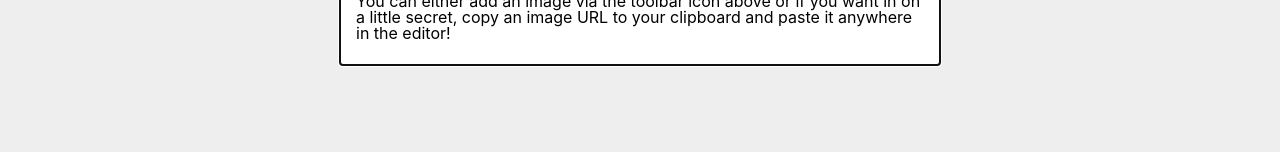
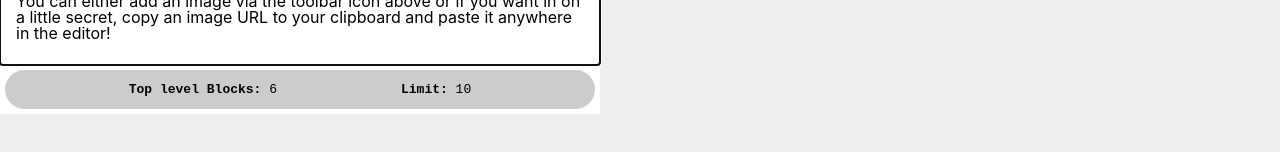
Before and after one commit to arifpro/slate-editor-mini, a React (Create React App) app: page / in a window 1280 px wide. Shown: the part 688-840 px from the top of the page. Built offline with nearby package versions, Linux system fonts and the light colour scheme.

Commit message:
block count and save functionality control

```diff
--- a/src/components/HomePage/BlockCount.jsx
+++ b/src/components/HomePage/BlockCount.jsx
@@ -1,34 +1,54 @@
-const BlockCount = (options) => {
-    const blockLimit = options.blockLimit || 'unlimited';
+/* eslint-disable no-shadow */
+/* eslint-disable no-unused-vars */
+/* eslint-disable array-callback-return */
+import { useEffect } from 'react';
+import { Node } from 'slate';
+import { useSlate } from 'slate-react';
+
+const BlockCount = ({ blockLimitation, setIsSaveBtnOn }) => {
+    const editor = useSlate();
+    const blockLimit = blockLimitation || 'unlimited';
     let blockCount = 0;
 
-    return {
-        blockLimit,
-        blockCount,
-        checkLimitCrossed() {
-            return blockLimit < blockCount;
-        },
-        renderEditor({ value }, editor, next) {
-            const children = next();
-            console.log('Blocks length', value.document.getBlocks());
-            blockCount = value.document.getBlocks().size;
+    if (editor.children.length === 1) {
+        if (editor.children[0].children[0].text === '') {
+            blockCount = 0;
+        } else {
+            blockCount = 1;
+        }
+    } else if (editor.children.length > 1) {
+        blockCount = editor.children.length;
+    }
+
+    useEffect(() => {
+        if (blockLimit === 'unlimited') {
+            setIsSaveBtnOn(true);
+        } else if (blockLimit <= blockCount) {
+            setIsSaveBtnOn(false);
+        } else {
+            setIsSaveBtnOn(true);
+        }
+    }, [blockCount, blockLimit, setIsSaveBtnOn]);
+
     return (
-                <div>
-                    <div>{children}</div>
         <div
             style={{
-                            marginTop: '10px',
-                            padding: '12px',
-                            backgroundColor: '#ebebeb',
-                            display: 'block',
+                background: '#cccccc',
+                margin: '0.3rem',
+                borderRadius: '25px',
+                display: 'flex',
+                justifyContent: 'space-evenly',
+                fontFamily: 'monospace',
             }}
         >
-                        Top level Blocks: {blockCount} <br /> Limit: {blockLimit}
-                    </div>
+            <p>
+                <strong>Top level Blocks:</strong> {blockCount}
+            </p>
+            <p>
+                <strong>Limit:</strong> {blockLimit}
+            </p>
         </div>
     );
-        },
-    };
 };
 
 export default BlockCount;
--- a/src/components/HomePage/CustomSlateEditor.jsx
+++ b/src/components/HomePage/CustomSlateEditor.jsx
@@ -18,8 +18,7 @@ import { createEditor } from 'slate';
 import { withHistory } from 'slate-history';
 import { Editable, Slate, withReact } from 'slate-react';
 import { HOTKEYS, initialValue } from '../../data';
-import { Element, Leaf, Toolbar } from './custom';
-import { getExistingValue, toggleMark, withImages } from './helper';
+import BlockCount from './BlockCount';
 import {
     BlockButton,
     CancelButton,
@@ -29,6 +28,8 @@ import {
     SaveButton,
     UploadImageButton,
 } from './buttons';
+import { Element, Leaf, Toolbar } from './custom';
+import { getExistingValue, toggleMark, withImages } from './helper';
 import { isMarkActive } from './validation';
 
 const CustomSlateEditor = () => {
@@ -37,7 +38,8 @@ const CustomSlateEditor = () => {
     const renderElement = useCallback((props) => <Element {...props} />, []);
     const renderLeaf = useCallback((props) => <Leaf {...props} />, []);
     const editor = useMemo(() => withImages(withHistory(withReact(createEditor()))), []);
-    const [selectedText, setSelectedText] = useState('');
+    const [selectedText, setSelectedText] = useState({});
+    const [isSaveBtnOn, setIsSaveBtnOn] = useState(true);
 
     return (
         <Slate editor={editor} ref={textArea} value={value} onChange={(v) => setValue(v)}>
@@ -58,7 +60,7 @@ const CustomSlateEditor = () => {
                     icon={<MdFormatIndentIncrease />}
                     setSelectedText={setSelectedText}
                 />
-                <SaveButton value={value} />
+                <SaveButton value={value} isSaveBtnOn={isSaveBtnOn} />
                 <CancelButton setValue={setValue} />
             </Toolbar>
             <Editable
@@ -81,8 +83,11 @@ const CustomSlateEditor = () => {
                     if (e.shiftKey) {
                         if (e.shiftKey && e.key === 'Tab') {
                             e.preventDefault();
-                            isMarkActive(selectedText, 'indent');
-                            toggleMark(selectedText, 'indent');
+                            if (selectedText?.format === 'indent') {
+                                isMarkActive(editor, 'indent');
+                                toggleMark(editor, 'indent');
+                                console.log('shift+tab => ', selectedText);
+                            }
                         }
                     }
 
@@ -90,12 +95,16 @@ const CustomSlateEditor = () => {
                     if (e.key === 'Tab') {
                         if (!e.shiftKey && e.key === 'Tab') {
                             e.preventDefault();
-                            isMarkActive(selectedText, 'indent');
-                            toggleMark(selectedText, 'indent');
+                            if (selectedText?.format === 'indent') {
+                                isMarkActive(editor, 'indent');
+                                toggleMark(editor, 'indent');
+                                console.log('tab => ', selectedText);
+                            }
                         }
                     }
                 }}
             />
+            <BlockCount blockLimitation={10} setIsSaveBtnOn={setIsSaveBtnOn} />
         </Slate>
     );
 };
--- a/src/components/HomePage/buttons/BlockButton.jsx
+++ b/src/components/HomePage/buttons/BlockButton.jsx
@@ -5,6 +5,7 @@ import { isBlockActive } from '../validation';
 
 const BlockButton = ({ format, icon }) => {
     const editor = useSlate();
+
     return (
         <Button
             active={isBlockActive(editor, format)}
--- a/src/components/HomePage/buttons/CancelButton.jsx
+++ b/src/components/HomePage/buttons/CancelButton.jsx
@@ -7,7 +7,7 @@ const CancelButton = ({ setValue }) => {
     const onCancel = () => {
         setValue(getExistingValue());
         setTimeout(() => {
-            alert('restores to the old saved content');
+            alert('restored to the old saved content');
         }, 1);
     };
 
--- a/src/components/HomePage/buttons/MarkTab.jsx
+++ b/src/components/HomePage/buttons/MarkTab.jsx
@@ -5,13 +5,14 @@ import { isMarkActive } from '../validation';
 
 const MarkTab = ({ format, icon, setSelectedText }) => {
     const editor = useSlate();
-    setSelectedText(editor);
 
     return (
         <Button
             active={isMarkActive(editor, format)}
             onMouseDown={(event) => {
                 event.preventDefault();
+
+                setSelectedText({ editor, format });
                 toggleMark(editor, format);
             }}
         >
--- a/src/components/HomePage/buttons/SaveButton.jsx
+++ b/src/components/HomePage/buttons/SaveButton.jsx
@@ -1,15 +1,11 @@
 /* eslint-disable no-alert */
 import { MdSave } from 'react-icons/md';
-import BlockCount from '../BlockCount';
+import { RiSave2Line } from 'react-icons/ri';
 import { Button } from '../custom';
 
-const plugin = BlockCount({ blockLimit: null });
-
-const SaveButton = ({ value }) => {
+const SaveButton = ({ value, isSaveBtnOn }) => {
     const onSave = () => {
-        console.log('Limit:', plugin.blockLimit);
-
-        if (plugin.checkLimitCrossed()) {
+        if (!isSaveBtnOn) {
             return alert("Can't save, limit crossed for top level element.");
         }
 
@@ -19,8 +15,13 @@ const SaveButton = ({ value }) => {
     };
 
     return (
-        <Button style={{ color: '#28b728' }} title="Save" primary={false} onClick={() => onSave()}>
-            <MdSave />
+        <Button
+            style={{ color: isSaveBtnOn ? '#28b728' : 'lightslategray' }}
+            title="Save"
+            primary={false}
+            onClick={() => onSave()}
+        >
+            {isSaveBtnOn ? <MdSave /> : <RiSave2Line />}
         </Button>
     );
 };
--- a/src/components/HomePage/buttons/UploadImageButton.jsx
+++ b/src/components/HomePage/buttons/UploadImageButton.jsx
@@ -40,7 +40,7 @@ const UploadImageButton = () => {
             <input
                 type="file"
                 name="imgUpload"
-                accept=".png"
+                accept="image/*"
                 onChange={(e) => handleChange(e.target.files)}
                 style={{
                     '-webkit-appearance': 'none',
--- a/src/routes/Home.jsx
+++ b/src/routes/Home.jsx
@@ -3,7 +3,14 @@ import Layout from '../components/Layout';
 
 const Home = () => (
     <Layout title="Home">
-        <div style={{ margin: '5rem 0', display: 'flex', justifyContent: 'center' }}>
+        <div
+            style={{
+                margin: '5rem 0',
+                display: 'flex',
+                justifyContent: 'center',
+                flexDirection: 'column',
+            }}
+        >
             <div style={{ width: '600px', background: 'white' }}>
                 <CustomSlateEditor />
             </div>
```
Lines whose indentation alone changed are shown as unchanged.
